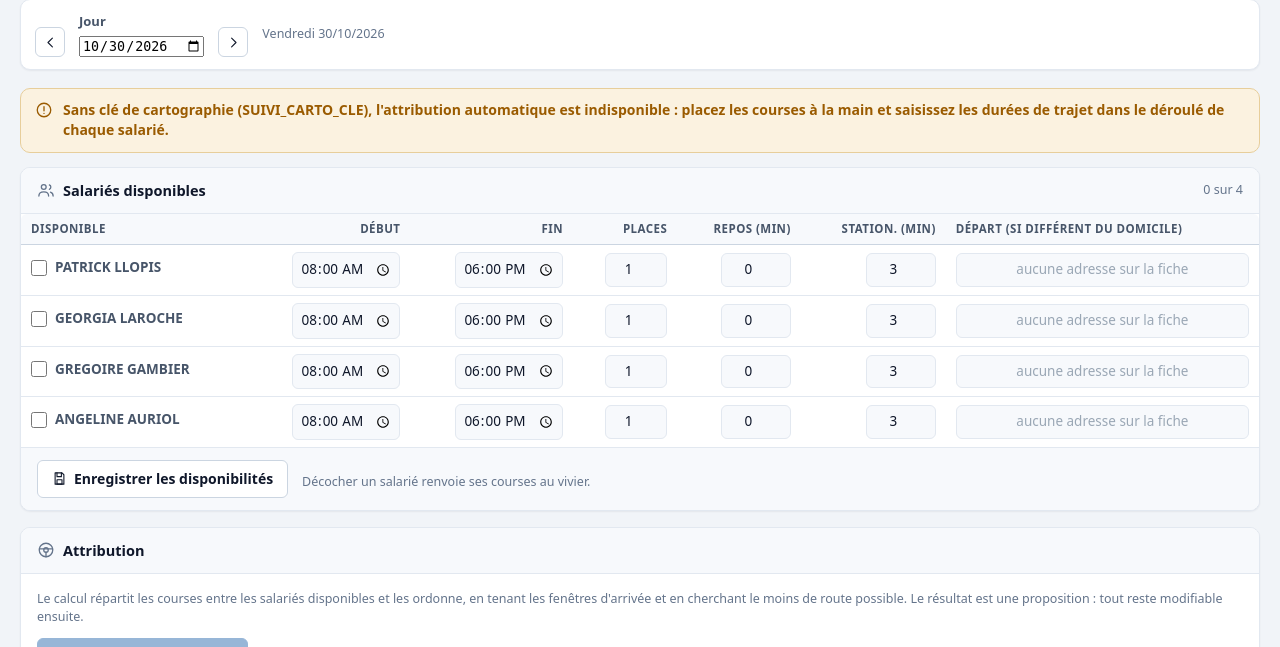
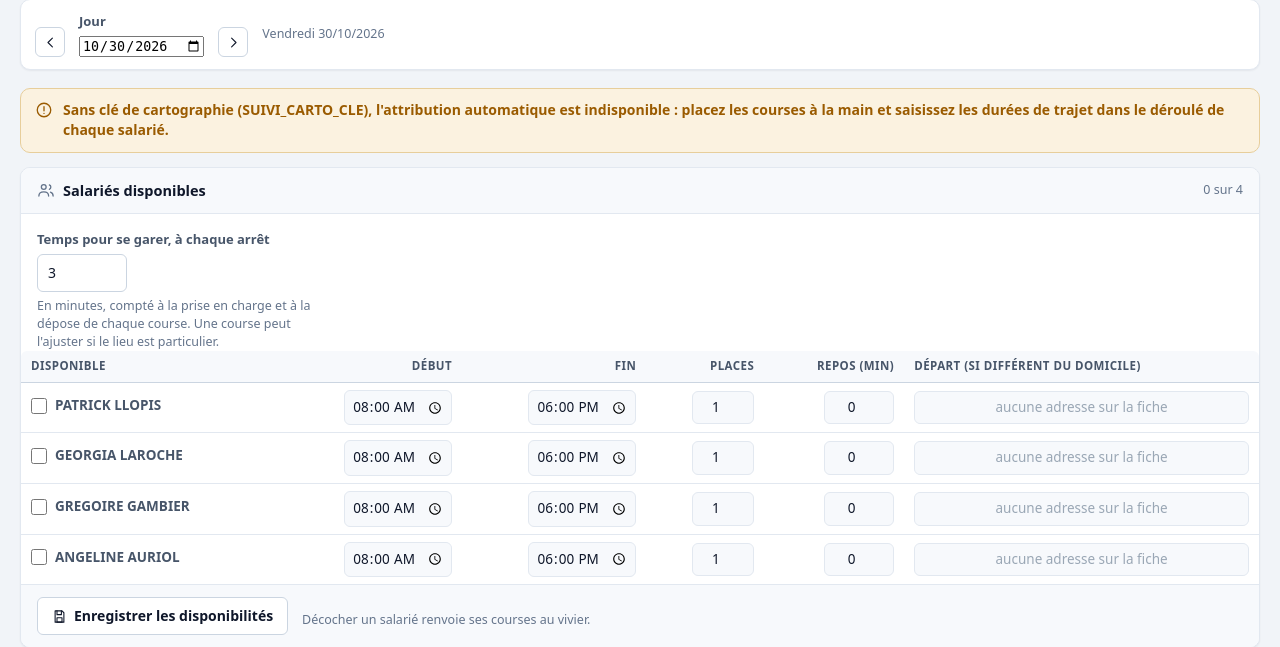
Before and after one commit to Cliff81/suivi-heures, a Flask app: page /journee in a window 1280 px wide. Shown: the part 216-863 px from the top of the page. Run offline with Flask 3, Linux system fonts and the light colour scheme; the visitor is signed in with stand-in values (Sample User, id 1); data comes from the database, SQL or seed files in the repository; data that the repository does not hold is empty.

Commit message:
Le temps de stationnement appartient à la journée, pas au conducteur
Il était réglé par salarié, mais l'optimiseur ne le lisait pas : il prenait
la constante globale de 3 minutes, pendant que l'affichage, lui, utilisait
bien la valeur saisie. Les deux divergeaient, et les créneaux étaient
calculés sur de mauvaises durées de service.

La cause est une erreur de modèle : au moment du calcul, une course n'est
attribuée à personne — la valeur du salarié est donc inconnaissable. Et le
temps de se garer dépend du lieu, parking d'hôpital ou rue tranquille, pas
de qui conduit.

Nouvelle table `journees` : un réglage par jour, lu par le calcul comme par
l'affichage via `DB.stationnement()`, un seul point de vérité. Une course
garde la possibilité d'imposer le sien quand le lieu est particulier. La
colonne `journee_salaries.minutes_stationnement` est retirée, et le champ
quitte la ligne du salarié pour rejoindre les réglages de la journée.

Co-Authored-By: Claude Opus 5 <noreply@anthropic.com>

```diff
--- a/app.py
+++ b/app.py
@@ -28,7 +28,7 @@ import optim
 import tournee as plan
 from core import (DB, DB_PATH, MOIS_NOMS, JOURS_NOMS, SEUIL_ACCORD,
                   MAX_JOUR, MAX_SEMAINE, TYPES_TRANSPORT, INSTALLATION_DEFAUT,
-                  STATIONNEMENT_DEFAUT, nom_complet, nom_client,
+                  nom_complet, nom_client,
                   fmt_hm, fmt_hm_signe,
                   fmt_centieme, fmt_km, parse_heure, heures_travaillees,
                   totaux_semaine, totaux_mois, semaines_du_mois,
@@ -980,9 +980,7 @@ def _deroule(db, date_iso, sid):
     sal = db.salarie(sid)
     d = db.dispo(date_iso, sid)
     depart = _adresse_depart(db, date_iso, sid, sal)
-    stationnement = (d["minutes_stationnement"] if d is not None
-                     and d["minutes_stationnement"] is not None
-                     else STATIONNEMENT_DEFAUT)
+    stationnement = db.stationnement(date_iso)
     lignes = [_ligne_course(db, c) for c in db.courses(date_iso, sid)]
     courses = [{
         "libelle": l["libelle"], "prise": l["prise_effective"],
@@ -1036,6 +1034,9 @@ def journee():
         action = request.form.get("action")
 
         if action == "dispos":
+            db.poser_journee(date_iso,
+                             _ent(request.form.get("stationnement")),
+                             request.form.get("journee_notes", "").strip())
             choisis = {int(x) for x in request.form.getlist("dispo")}
             for sal in db.salaries():
                 sid = sal["id"]
@@ -1046,8 +1047,7 @@ def journee():
                         heure_fin=_mn(request.form.get(f"fin_{sid}")),
                         places=_ent(request.form.get(f"places_{sid}")) or 1,
                         adresse_depart=request.form.get(f"adresse_{sid}", "").strip(),
-                        pause_minutes=_ent(request.form.get(f"pause_{sid}")) or 0,
-                        minutes_stationnement=_ent(request.form.get(f"sta_{sid}")))
+                        pause_minutes=_ent(request.form.get(f"pause_{sid}")) or 0)
                 elif db.dispo(date_iso, sid) is not None:
                     db.retirer_dispo(date_iso, sid)
             flash("Disponibilités enregistrées.", "ok")
@@ -1101,7 +1101,8 @@ def journee():
         noms_clients={c["id"]: nom_client(c) for c in db.clients(actifs_seuls=False)},
         cibles=[{"id": sid, "nom_complet": noms[sid]} for sid in dispos],
         adresses={s["id"]: (s["adresse"] or "") for s in sals},
-        stationnement_defaut=STATIONNEMENT_DEFAUT,
+        stationnement_defaut=db.stationnement(date_iso),
+        journee=db.journee(date_iso),
         optimisation=db.optimisation(date_iso),
         carto_actif=carto.actif(),
         jour=f"{JOURS_NOMS[d.weekday()].capitalize()} {d.strftime('%d/%m/%Y')}",
@@ -1174,10 +1175,11 @@ def _optimiser(db, date_iso):
         "places": d["places"], "pause": d["pause_minutes"] or 0,
     } for d in dispos]
 
+    defaut = db.stationnement(date_iso)
     demande = []
     for l in lignes:
         sta = (l["minutes_stationnement"] if l["minutes_stationnement"] is not None
-               else STATIONNEMENT_DEFAUT)
+               else defaut)
         service = sta + l["installation_retenue"]
         demande.append({
             "id": l["id"], "prise": l["prise_effective"],
--- a/core.py
+++ b/core.py
@@ -274,6 +274,19 @@ class DB:
         c.execute("DROP TABLE IF EXISTS tournee_courses")
         c.execute("DROP TABLE IF EXISTS tournees")
 
+        # Le temps de se garer depend du lieu, pas du conducteur : il vaut
+        # pour la journee entiere, et chaque course peut l'ajuster. Le porter
+        # sur le salarie etait une erreur : au moment du calcul, une course
+        # n'est attribuee a personne, sa valeur serait inconnaissable.
+        c.execute("""
+            CREATE TABLE IF NOT EXISTS journees (
+                date TEXT PRIMARY KEY,
+                minutes_stationnement INTEGER,
+                notes TEXT DEFAULT ''
+            )""")
+        scols = {r["name"] for r in c.execute("PRAGMA table_info(journee_salaries)")}
+        if "minutes_stationnement" in scols:
+            c.execute("ALTER TABLE journee_salaries DROP COLUMN minutes_stationnement")
         c.execute("""
             CREATE TABLE IF NOT EXISTS journee_salaries (
                 date TEXT NOT NULL,
@@ -285,7 +298,6 @@ class DB:
                 pause_minutes INTEGER DEFAULT 0,
                 pause_apres INTEGER,
                 pause_debut INTEGER,
-                minutes_stationnement INTEGER,
                 PRIMARY KEY (date, salarie_id)
             )""")
         c.execute("""
@@ -464,6 +476,27 @@ class DB:
                           (adresse, sid))
         self.conn.commit()
 
+    # --- reglages de la journee ---
+    def journee(self, date_iso):
+        return self.conn.execute(
+            "SELECT * FROM journees WHERE date=?", (date_iso,)).fetchone()
+
+    def stationnement(self, date_iso):
+        """Minutes pour se garer a chaque arret, ce jour-la."""
+        j = self.journee(date_iso)
+        if j is not None and j["minutes_stationnement"] is not None:
+            return j["minutes_stationnement"]
+        return STATIONNEMENT_DEFAUT
+
+    def poser_journee(self, date_iso, minutes_stationnement=None, notes=""):
+        self.conn.execute(
+            "INSERT INTO journees (date, minutes_stationnement, notes) "
+            "VALUES (?,?,?) ON CONFLICT(date) DO UPDATE SET "
+            "minutes_stationnement=excluded.minutes_stationnement, "
+            "notes=excluded.notes",
+            (date_iso, minutes_stationnement, notes))
+        self.conn.commit()
+
     # --- disponibilites d'une journee ---
     def dispos(self, date_iso):
         return self.conn.execute(
@@ -478,17 +511,15 @@ class DB:
     def poser_dispo(self, date_iso, sid, **v):
         self.conn.execute("""
             INSERT INTO journee_salaries (date, salarie_id, heure_debut,
-                heure_fin, places, adresse_depart, pause_minutes,
-                minutes_stationnement)
-            VALUES (?,?,?,?,?,?,?,?)
+                heure_fin, places, adresse_depart, pause_minutes)
+            VALUES (?,?,?,?,?,?,?)
             ON CONFLICT(date, salarie_id) DO UPDATE SET
               heure_debut=excluded.heure_debut, heure_fin=excluded.heure_fin,
               places=excluded.places, adresse_depart=excluded.adresse_depart,
-              pause_minutes=excluded.pause_minutes,
-              minutes_stationnement=excluded.minutes_stationnement
+              pause_minutes=excluded.pause_minutes
         """, (date_iso, sid, v.get("heure_debut"), v.get("heure_fin"),
               max(1, v.get("places") or 1), v.get("adresse_depart", ""),
-              v.get("pause_minutes") or 0, v.get("minutes_stationnement")))
+              v.get("pause_minutes") or 0))
         self.conn.commit()
 
     def set_pause(self, date_iso, sid, rang=None, debut=None):
--- a/templates/journee.html
+++ b/templates/journee.html
@@ -45,11 +45,21 @@
   <form method="post">
     <input type="hidden" name="action" value="dispos">
     <input type="hidden" name="date" value="{{ date_iso }}">
+    <div class="card-body" style="padding-bottom:0">
+      <div class="field" style="max-width:300px">
+        <label for="j-sta">Temps pour se garer, à chaque arrêt</label>
+        <input id="j-sta" type="number" min="0" name="stationnement"
+               value="{{ stationnement_defaut }}" style="width:90px">
+        <span class="hint">En minutes, compté à la prise en charge et à la
+          dépose de chaque course. Une course peut l'ajuster si le lieu est
+          particulier.</span>
+      </div>
+    </div>
     <div class="table-scroll">
       <table class="tbl">
         <thead><tr>
           <th class="txt">Disponible</th><th>Début</th><th>Fin</th>
-          <th>Places</th><th>Repos (min)</th><th>Station. (min)</th>
+          <th>Places</th><th>Repos (min)</th>
           <th class="txt">Départ (si différent du domicile)</th>
         </tr></thead>
         <tbody>
@@ -68,9 +78,6 @@
                  value="{{ d['places'] if d else 1 }}" style="width:62px"></td>
             <td><input type="number" min="0" name="pause_{{ s['id'] }}"
                  value="{{ d['pause_minutes'] if d else 0 }}" style="width:70px"></td>
-            <td><input type="number" min="0" name="sta_{{ s['id'] }}"
-                 value="{{ d['minutes_stationnement'] if d and d['minutes_stationnement'] is not none else stationnement_defaut }}"
-                 style="width:70px"></td>
             <td class="txt"><input type="text" name="adresse_{{ s['id'] }}"
                  value="{{ d['adresse_depart'] if d else '' }}"
                  placeholder="{{ adresses[s['id']] or 'aucune adresse sur la fiche' }}"
```
